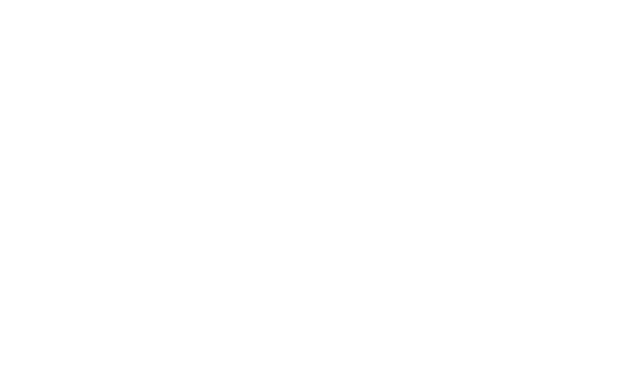
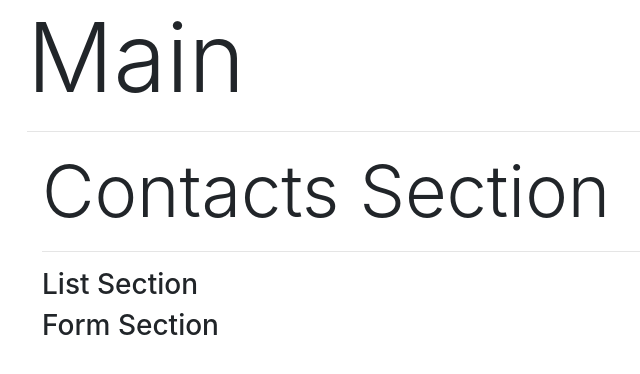
Before and after one commit to umutakpinar/demo-react-contacts, a React (Create React App) app: page / in a window 1280 px wide. Shown: the top 374 px of the page, without its empty margins (58-698 px from the left). Built offline with nearby package versions, Linux system fonts and the light colour scheme.

Commit message:
components created but did not filled yet

```diff
--- a/src/App.js
+++ b/src/App.js
@@ -1,10 +1,15 @@
 import logo from './logo.svg';
 import './App.css';
+import Contacts from './components/Contacts';
 
 function App() {
   return (
     <>
-      <h1 className=''></h1>
+      <div className='container'>
+          <h1 className='display-1'>Main</h1>
+          <hr />
+          <Contacts></Contacts>
+      </div>
     </>
   );
 }
--- /dev/null
+++ b/src/components/Contacts/Form/index.js
@@ -0,0 +1,13 @@
+//Form index.js
+
+import React from 'react'
+
+function index() {
+    return (
+        <>
+            <h3 className=''>Form Section</h3>
+        </>
+    )
+}
+
+export default index
--- /dev/null
+++ b/src/components/Contacts/List/index.js
@@ -0,0 +1,13 @@
+//List index.js
+import React from 'react'
+
+function index() {
+    return (
+        <>
+            <h3 className=''>List Section</h3>
+
+        </>
+    )
+}
+
+export default index
--- /dev/null
+++ b/src/components/Contacts/index.js
@@ -0,0 +1,19 @@
+//Contacts index.js
+import React from 'react'
+import List from './List'
+import Form from './Form'
+
+function index() {
+    return (
+        <>
+            <div className='container'>
+                <h3 className='display-3'>Contacts Section</h3>
+                <hr />
+                <List></List>
+                <Form></Form>
+            </div>
+        </>
+    )
+}
+
+export default index
```
